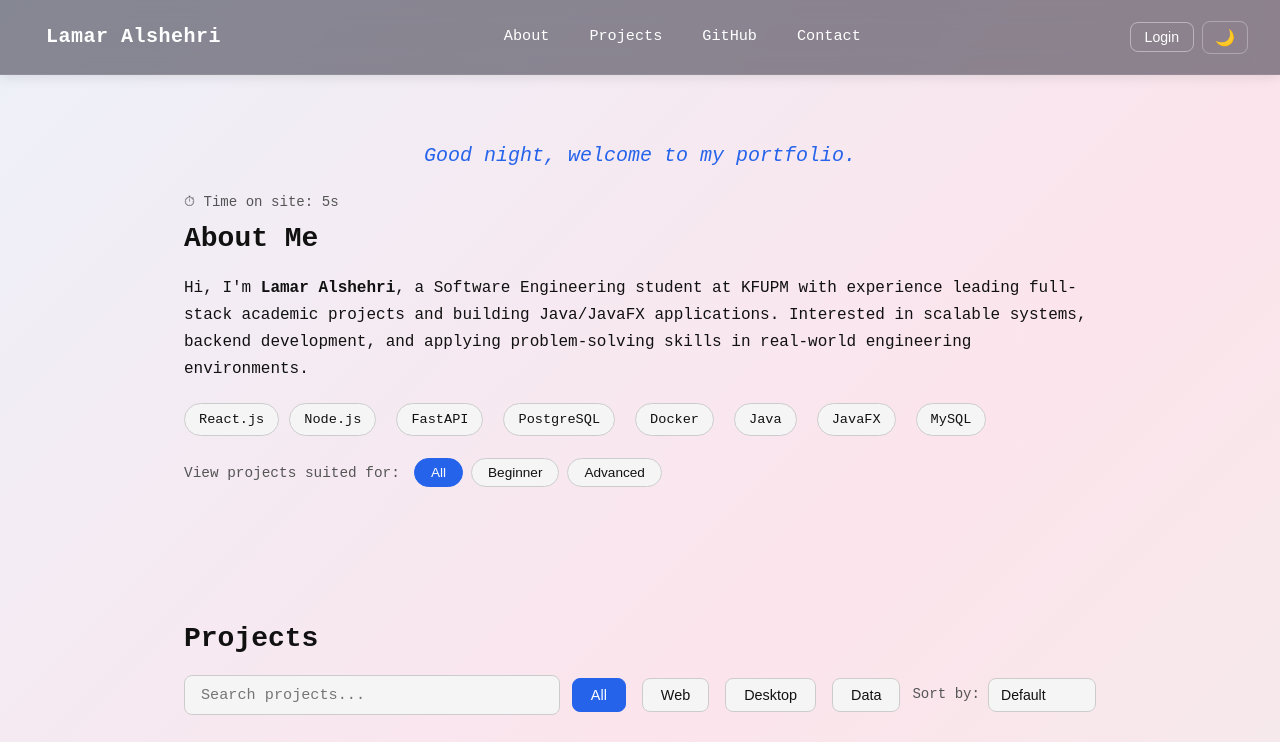
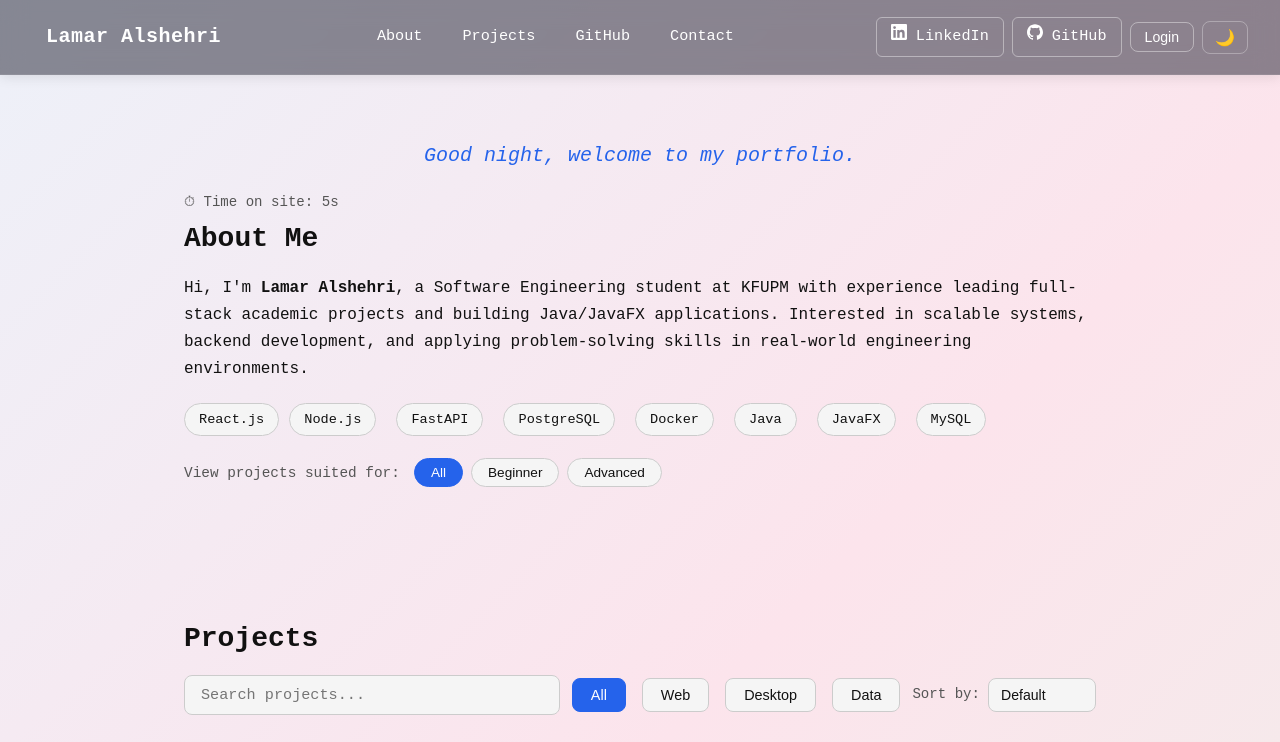
Before and after one commit to LamarAlshehri/202282400-LamarAlshehri-assignment4, a plain HTML site: page index.html in a window 1280 px wide. Shown: the top 742 px of the page. Drawn offline with Linux system fonts and the light colour scheme; no server answers; a web font is replaced by a local one.

Commit message:
feat: add LinkedIn and GitHub nav links

```diff
--- a/index.html
+++ b/index.html
@@ -27,6 +27,14 @@
 
     <!-- Nav controls: login + theme -->
         <div class="nav-controls">
+            <a href="https://www.linkedin.com/in/lamar-alshehri" target="_blank" rel="noopener noreferrer" class="nav-btn nav-social-btn" aria-label="LinkedIn">
+                <svg xmlns="http://www.w3.org/2000/svg" width="16" height="16" viewBox="0 0 24 24" fill="currentColor"><path d="M20.447 20.452h-3.554v-5.569c0-1.328-.027-3.037-1.852-3.037-1.853 0-2.136 1.445-2.136 2.939v5.667H9.351V9h3.414v1.561h.046c.477-.9 1.637-1.85 3.37-1.85 3.601 0 4.267 2.37 4.267 5.455v6.286zM5.337 7.433a2.062 2.062 0 0 1-2.063-2.065 2.064 2.064 0 1 1 2.063 2.065zm1.782 13.019H3.555V9h3.564v11.452zM22.225 0H1.771C.792 0 0 .774 0 1.729v20.542C0 23.227.792 24 1.771 24h20.451C23.2 24 24 23.227 24 22.271V1.729C24 .774 23.2 0 22.222 0h.003z"/></svg>
+                LinkedIn
+            </a>
+            <a href="https://github.com/LamarAlshehri" target="_blank" rel="noopener noreferrer" class="nav-btn nav-social-btn" aria-label="GitHub">
+                <svg xmlns="http://www.w3.org/2000/svg" width="16" height="16" viewBox="0 0 24 24" fill="currentColor"><path d="M12 .297c-6.63 0-12 5.373-12 12 0 5.303 3.438 9.8 8.205 11.385.6.113.82-.258.82-.577 0-.285-.01-1.04-.015-2.04-3.338.724-4.042-1.61-4.042-1.61C4.422 18.07 3.633 17.7 3.633 17.7c-1.087-.744.084-.729.084-.729 1.205.084 1.838 1.236 1.838 1.236 1.07 1.835 2.809 1.305 3.495.998.108-.776.417-1.305.76-1.605-2.665-.3-5.466-1.332-5.466-5.93 0-1.31.465-2.38 1.235-3.22-.135-.303-.54-1.523.105-3.176 0 0 1.005-.322 3.3 1.23.96-.267 1.98-.399 3-.405 1.02.006 2.04.138 3 .405 2.28-1.552 3.285-1.23 3.285-1.23.645 1.653.24 2.873.12 3.176.765.84 1.23 1.91 1.23 3.22 0 4.61-2.805 5.625-5.475 5.92.42.36.81 1.096.81 2.22 0 1.606-.015 2.896-.015 3.286 0 .315.21.69.825.57C20.565 22.092 24 17.592 24 12.297c0-6.627-5.373-12-12-12"/></svg>
+                GitHub
+            </a>
             <button id="loginBtn" class="nav-btn" aria-label="Login">Login</button>
             <button id="themeToggle" aria-label="Toggle dark mode">🌙</button>
         </div>
```
